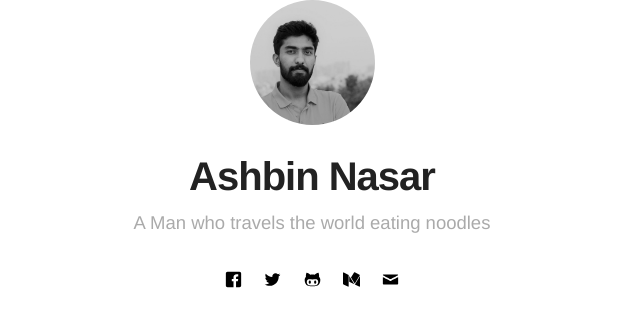
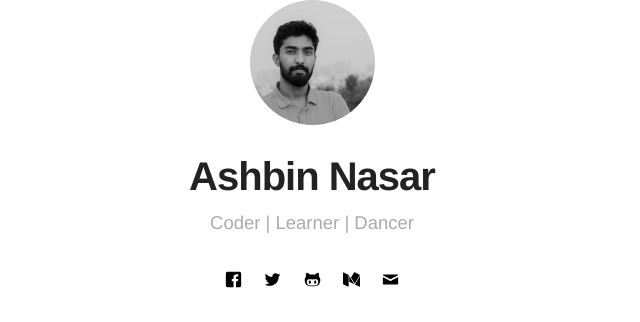
Before and after one commit to ashbinnasar/ashbinnasar.github.io, a Jekyll site: the page built from index.html, in a window 1280 px wide. Shown: the part 125-447 px from the top of the page, without its empty margins (328-968 px from the left). Built offline with Jekyll 4.4.1, drawn with Linux system fonts in a browser that asks for light colours.

Commit message:
desc changes

```diff
--- a/_config.yml
+++ b/_config.yml
@@ -1,14 +1,14 @@
 # main text of home
 name: Ashbin Nasar
-bio: A Man who travels the world eating noodles
+bio: Coder | Learner | Dancer
 
 # twitter summary info
 description: A blog about technology and stuff related
 
 # if it's an external image, update below for true
 # better with square images
-external-image: false
-picture: assets/images/profile.jpg
+external-image: true
+picture: assets/images/ashbin.jpg
 
 # If you want to include your resume, set to true
 # and specify source (external or local).
@@ -16,7 +16,7 @@ resume: true
 resume-external: true
 resume-url: https://google.com/?q=my+resume
 
-url: https://koppl.in/indigo
+url: https://ashbinnasar.github.io
 # your url: http://USERNAME.github.io
 
 permalink: /:title/
@@ -51,7 +51,7 @@ github: mygithub
 medium: medium
 # vimeo: myvimeo
 # lanyrd: mylanyrd
-email: myemail@gmail.com
+email: ashbinnasardocs@gmail.com
 
 authors:
     johndoe:
```
Also changed, not shown: about.md (+1 -1 lines), assets/images/ashbin.jpg (renamed from assets/images/profile.jpg).
